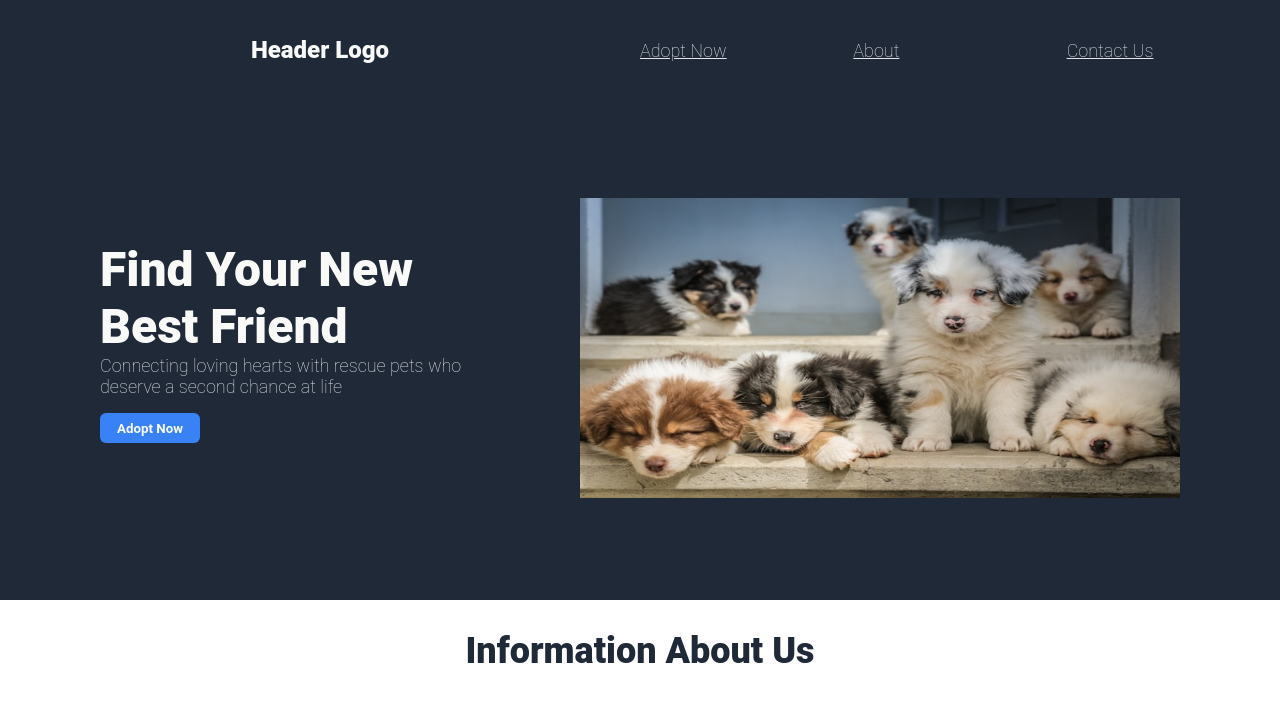
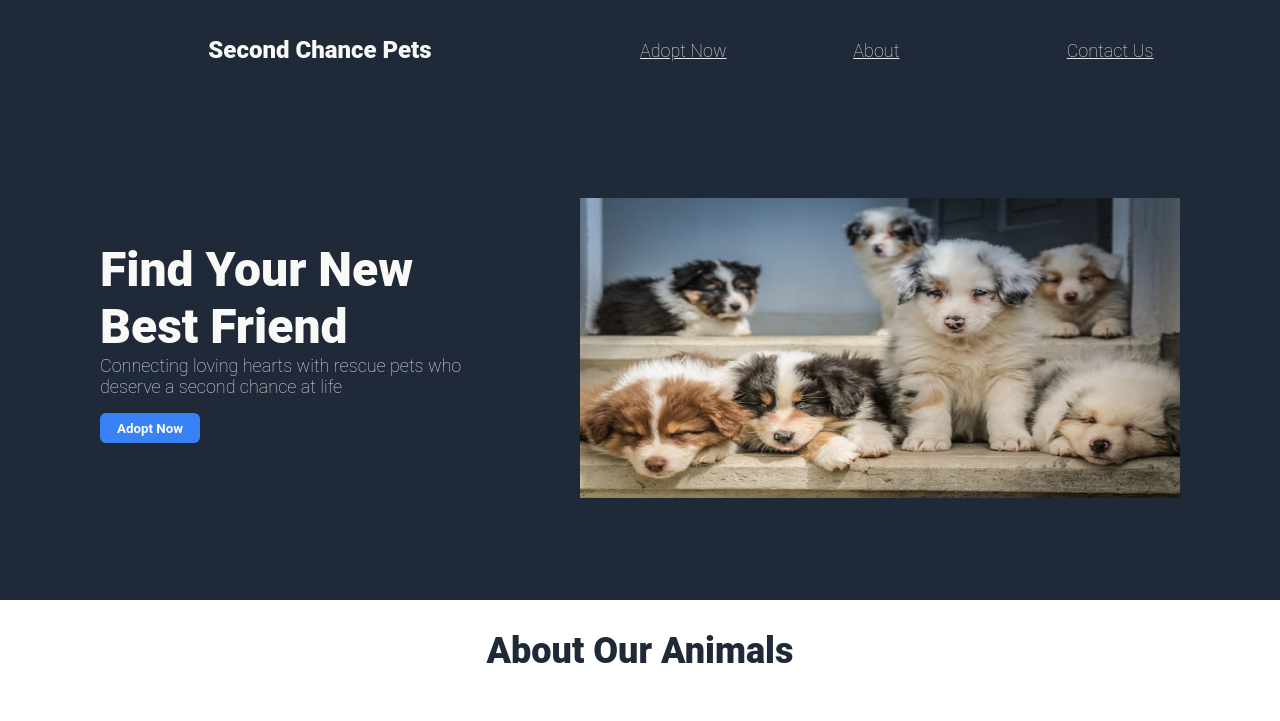
Before and after one commit to rowanvictor01/odin-landing-page, a plain HTML site: page index.html in a window 1280 px wide. Shown: the top 721 px of the page. Drawn offline with Linux system fonts and the light colour scheme; a script that the page names is missing.

Commit message:
Configure html and css files
Changed heading title from "Header Logo" to "Second Chance Pets", a made
up name.
Added "cursor: pointer" key-value pair for the page buttons.

```diff
--- a/index.html
+++ b/index.html
@@ -14,7 +14,7 @@
         <header>
             <nav>
                 <section class="logo">
-                    <p id="header-logo">Header Logo</p>
+                    <p id="header-logo">Second Chance Pets</p>
                 </section> <!--/logo-->
 
                 <section class="header-links">
@@ -43,7 +43,7 @@
         </header>
 
         <main>
-            <h3 id="about-us">Information About Us</h3>
+            <h3 id="about-us">About Our Animals</h3>
             <section class="information">
                 <div class="col">
                     <div class="img-container">
--- a/styles.css
+++ b/styles.css
@@ -41,6 +41,7 @@ a {
     height: 30px;
     border-radius: 6px;
     font-weight: 600;
+    cursor: pointer;
 }
 
 .texts {
```
